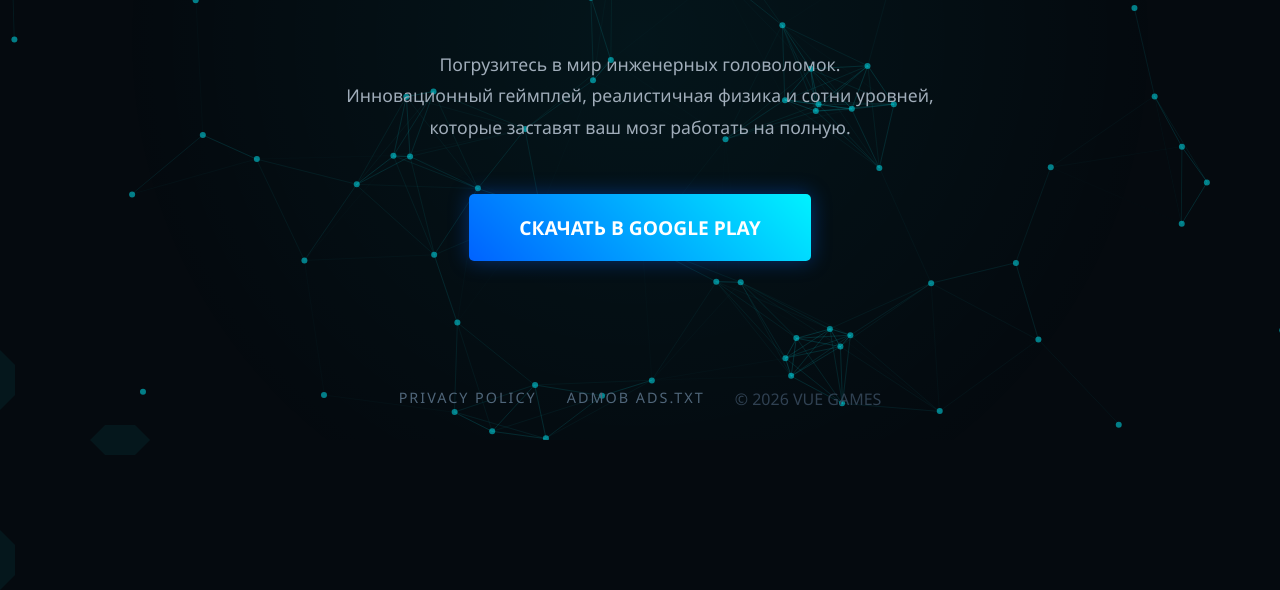
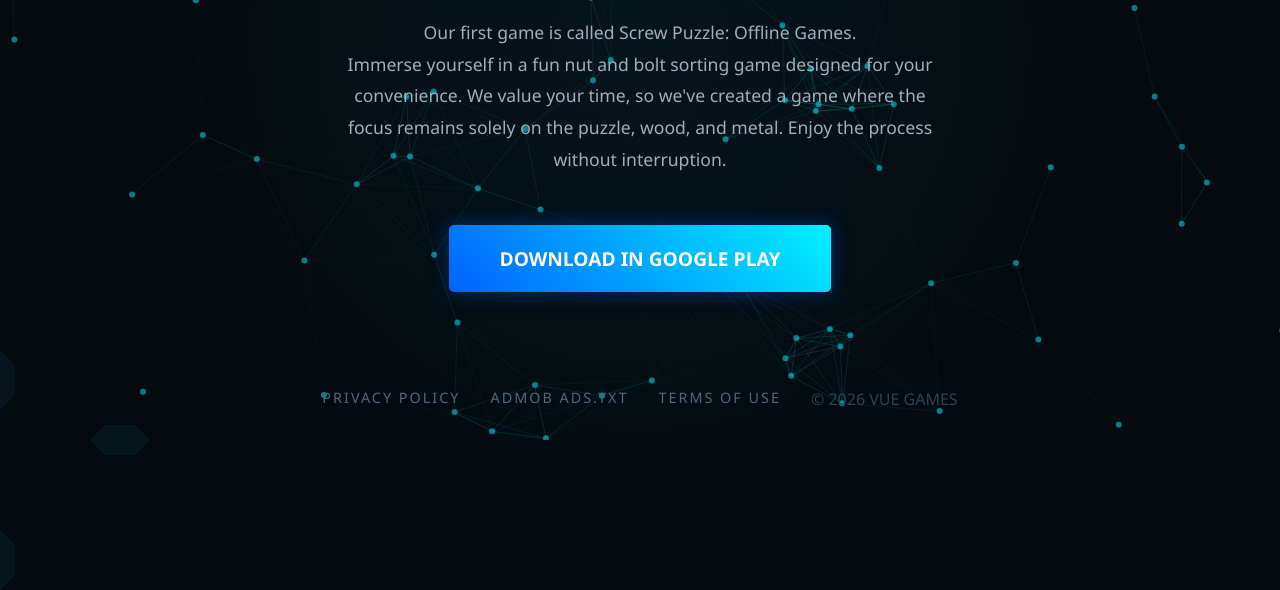
Before and after one commit to vuegames/vuegames.github.io, a plain HTML site: page index.html in a window 1280 px wide. Shown: the part 360-950 px from the top of the page. Drawn offline with nearby package versions, Linux system fonts and the light colour scheme.

Commit message:
Update index.html

```diff
--- a/index.html
+++ b/index.html
@@ -179,18 +179,18 @@
         </div>
 
         <p class="description">
-            Погрузитесь в мир инженерных головоломок. <br>
-            Инновационный геймплей, реалистичная физика и сотни уровней,
-            которые заставят ваш мозг работать на полную.
+            Our first game is called Screw Puzzle: Offline Games. <br>
+            Immerse yourself in a fun nut and bolt sorting game designed for your convenience. We value your time, so we've created a game where the focus remains solely on the puzzle, wood, and metal. Enjoy the process without interruption.
         </p>
 
         <a href="https://play.google.com/store/apps/details?id=com.vuegames.screwbust" class="btn-glitch">
-            Скачать в Google Play
+            Download in Google Play
         </a>
 
         <div class="footer">
             <a href="privacy.html">Privacy Policy</a>
             <a href="app-ads.txt">AdMob Ads.txt</a>
+            <a href="app-ads.txt">Terms of Use</a>
             <span style="color: #304152;">&copy; 2026 VUE GAMES</span>
         </div>
     </div>
```
